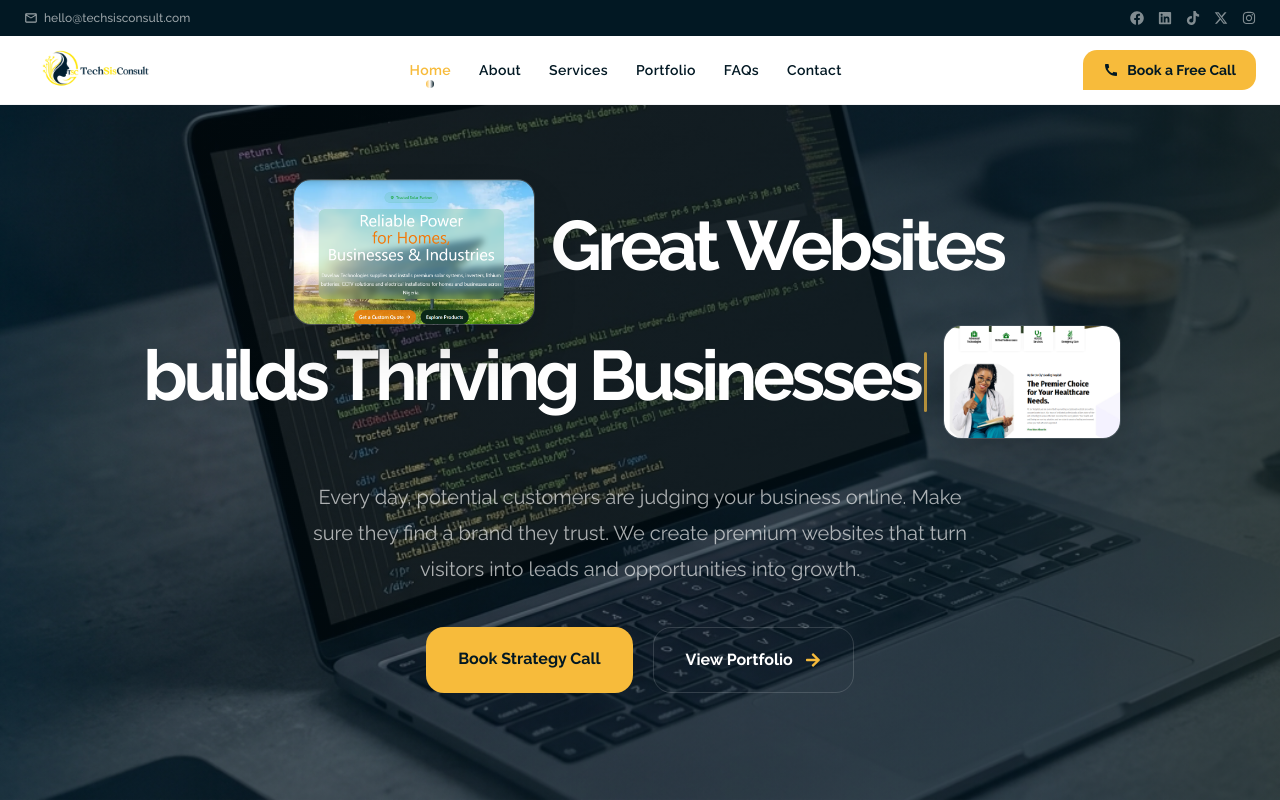
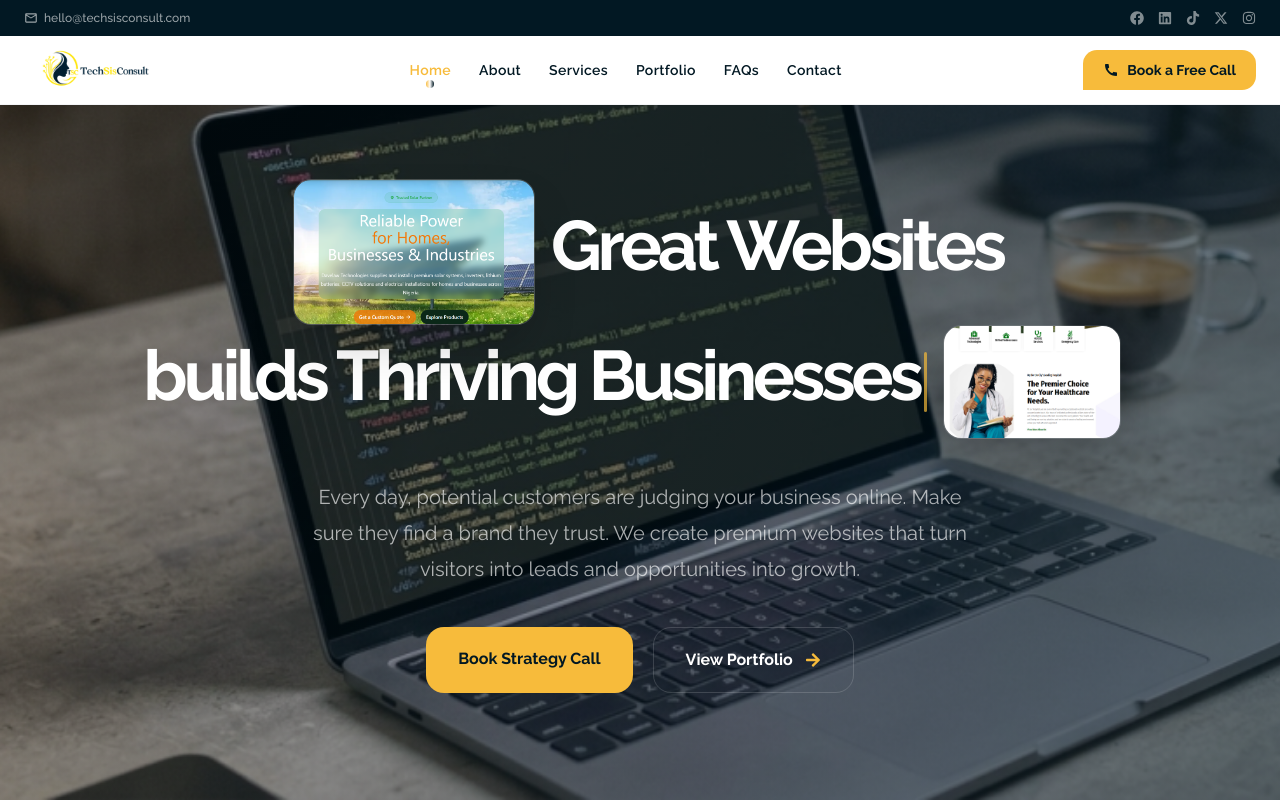
Before and after one commit to TechSisConsult/tech-sis-consult, a Next.js app: page / in a window 1280 px wide. Shown: the top 800 px of the page. Built offline with nearby package versions, Linux system fonts and the light colour scheme; no server answers; grey boxes are pictures that could not be loaded.

Commit message:
Update hero image

```diff
--- a/src/components/home/Hero.tsx
+++ b/src/components/home/Hero.tsx
@@ -63,12 +63,13 @@ export default function Hero() {
   return (
     <section className="relative overflow-hidden min-h-screen">
       <Image
-        src="/hero-bg.png"
-        alt=""
+        src="/hero.png"
+        alt="Hero-background-image"
         fill
         priority
         className="object-cover object-center"
         style={{ zIndex: 0 }}
+        sizes="(max-width: 640px) 100vw, 50vw"
       />
 
       <div
```
Also changed, not shown: public/hero-bg.png (deleted), public/hero.png (added).
